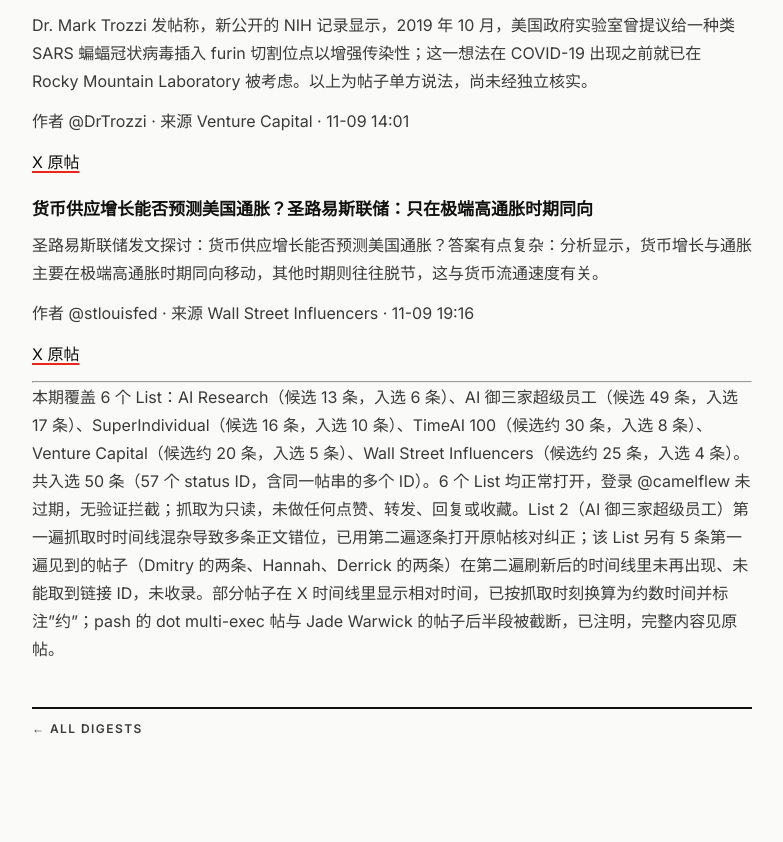
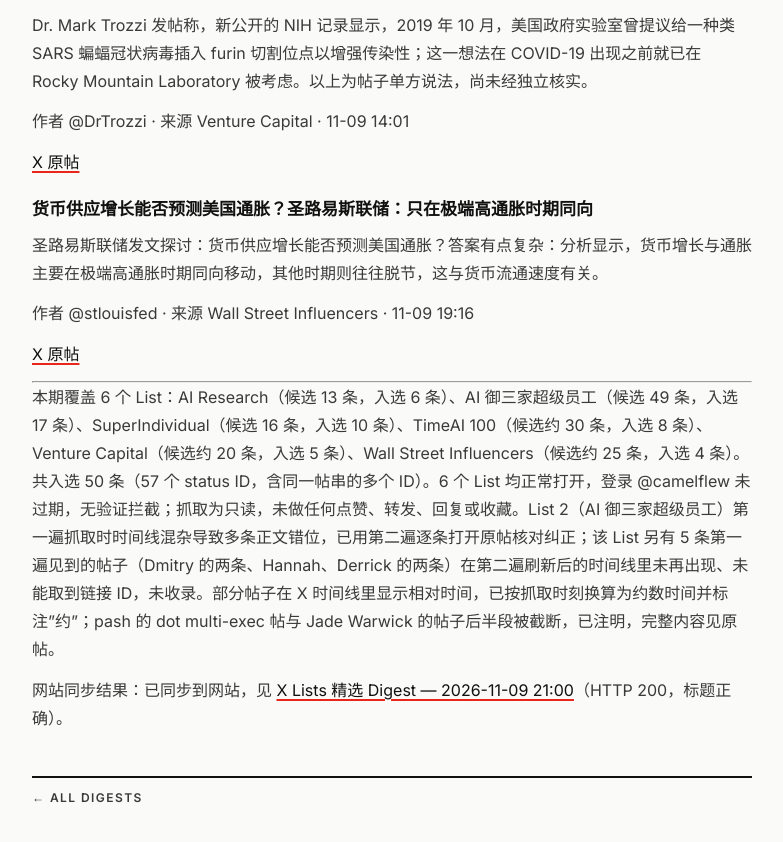
Before and after one commit to cptidiot/mzhao.me, a Jekyll site: the page built from _digests/2026-11-09-x-lists-2100.md, in a window 1280 px wide and 900 px high, scrolled down 11187 px. Shown: the top 842 px of the window, without its empty margins (248-1031 px from the left). Built offline with Jekyll 4.4.1, drawn with Linux system fonts in a browser that asks for light colours.

Commit message:
Digest: x-lists 2026-11-09

```diff
--- a/_digests/2026-11-09-x-lists-2100.md
+++ b/_digests/2026-11-09-x-lists-2100.md
@@ -726,3 +726,5 @@
 ---
 
 本期覆盖 6 个 List：AI Research（候选 13 条，入选 6 条）、AI 御三家超级员工（候选 49 条，入选 17 条）、SuperIndividual（候选 16 条，入选 10 条）、TimeAI 100（候选约 30 条，入选 8 条）、Venture Capital（候选约 20 条，入选 5 条）、Wall Street Influencers（候选约 25 条，入选 4 条）。共入选 50 条（57 个 status ID，含同一帖串的多个 ID）。6 个 List 均正常打开，登录 @camelflew 未过期，无验证拦截；抓取为只读，未做任何点赞、转发、回复或收藏。List 2（AI 御三家超级员工）第一遍抓取时时间线混杂导致多条正文错位，已用第二遍逐条打开原帖核对纠正；该 List 另有 5 条第一遍见到的帖子（Dmitry 的两条、Hannah、Derrick 的两条）在第二遍刷新后的时间线里未再出现、未能取到链接 ID，未收录。部分帖子在 X 时间线里显示相对时间，已按抓取时刻换算为约数时间并标注"约"；pash 的 dot multi-exec 帖与 Jade Warwick 的帖子后半段被截断，已注明，完整内容见原帖。
+
+网站同步结果：已同步到网站，见 [X Lists 精选 Digest — 2026-11-09 21:00](https://mzhao.me/digest/2026-11-09-x-lists-2100/)（HTTP 200，标题正确）。
```
